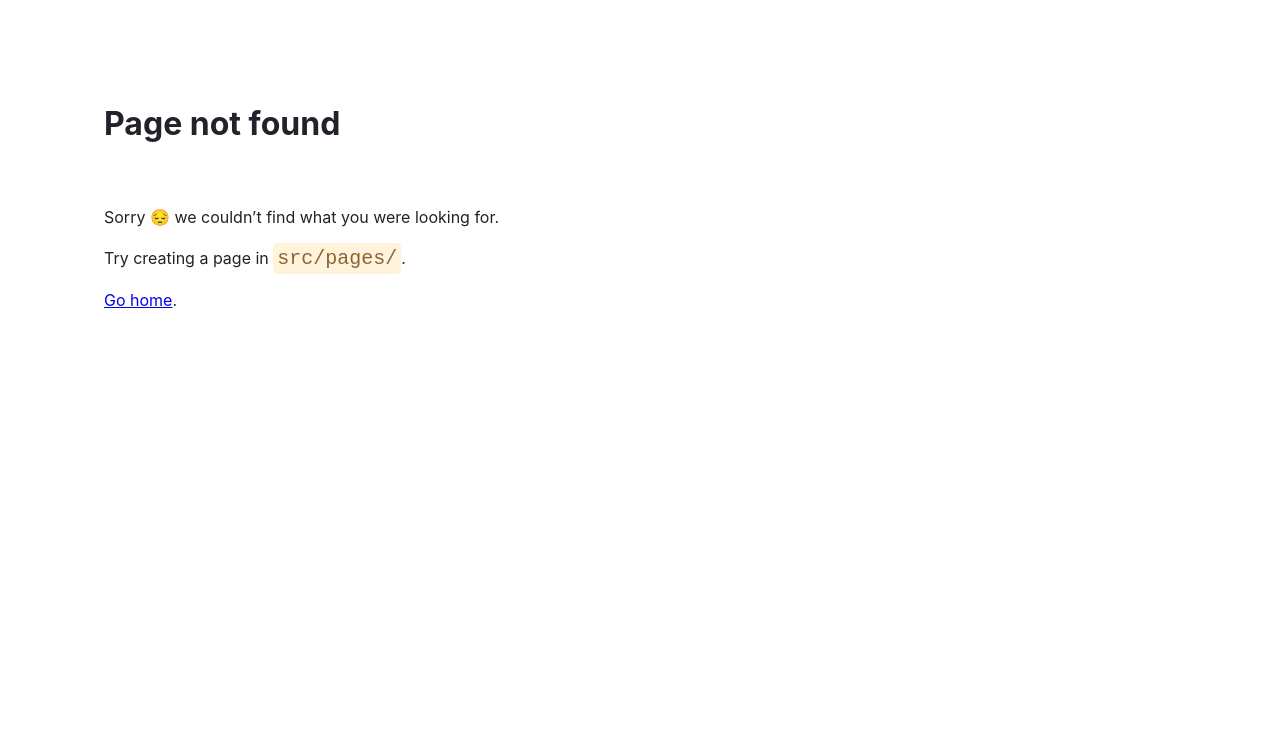
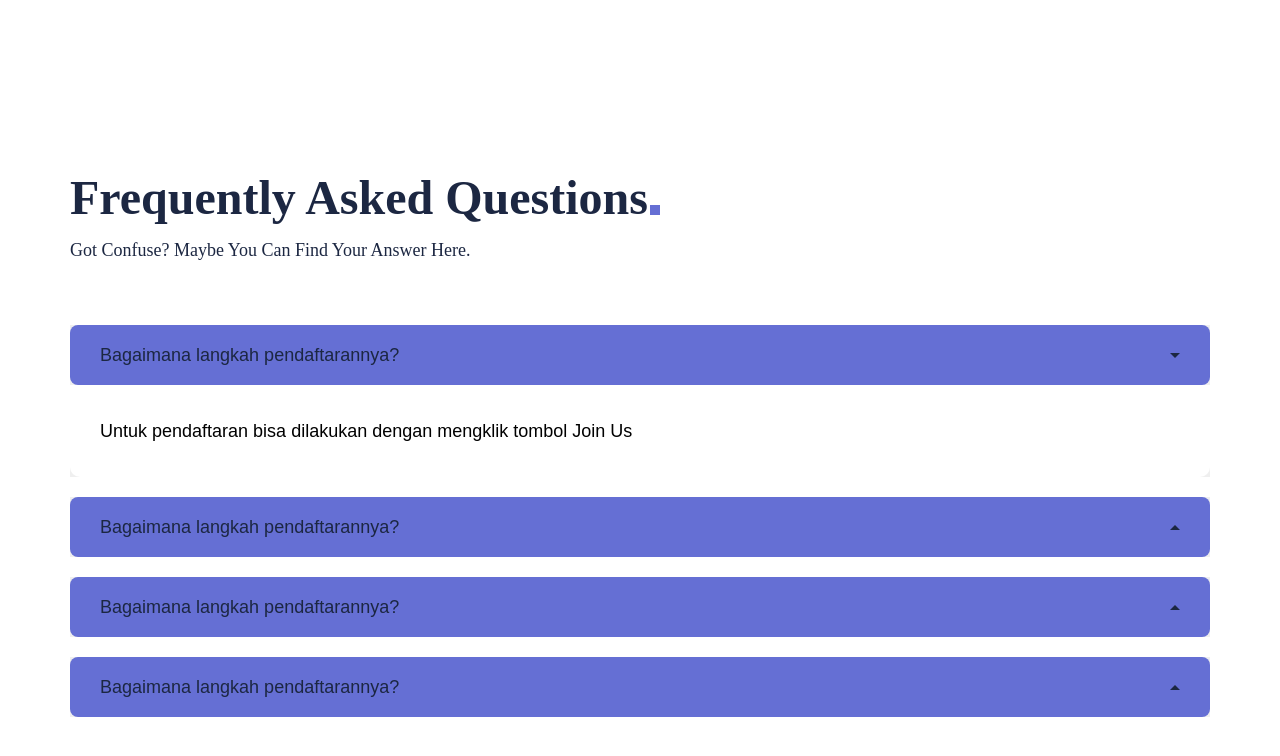
Before and after one commit to tsukiakari-academy/tsukiakari-academy-web, a Gatsby site: page /home/faqs/faqs in a window 1280 px wide. Before the commit this address had no page. Built offline with nearby package versions, Linux system fonts and the light colour scheme; Gatsby itself is replaced by a stand-in of ours.

Commit message:
implement faqs component

```diff
--- /dev/null
+++ b/src/pages/home/faqs/faqs-data.json
@@ -0,0 +1,18 @@
+[
+  {
+    "title": "Bagaimana langkah pendaftarannya?",
+    "description": "Untuk pendaftaran bisa dilakukan dengan mengklik tombol Join Us"
+  },
+  {
+    "title": "Bagaimana langkah pendaftarannya?",
+    "description": "Untuk pendaftaran bisa dilakukan dengan mengklik tombol Join Us Untuk pendaftaran bisa dilakukan dengan mengklik tombol Join Us Untuk pendaftaran bisa dilakukan dengan mengklik tombol Join Us"
+  },
+  {
+    "title": "Bagaimana langkah pendaftarannya?",
+    "description": "Untuk pendaftaran bisa dilakukan dengan mengklik tombol Join Us Untuk pendaftaran bisa dilakukan dengan mengklik tombol Join Us"
+  },
+  {
+    "title": "Bagaimana langkah pendaftarannya?",
+    "description": "Untuk pendaftaran bisa dilakukan dengan mengklik tombol Join Us Untuk pendaftaran bisa dilakukan dengan mengklik tombol Join Us Untuk pendaftaran bisa dilakukan dengan mengklik tombol Join Us Untuk pendaftaran bisa dilakukan dengan mengklik tombol Join Us"
+  }
+]
--- /dev/null
+++ b/src/pages/home/faqs/faqs.js
@@ -0,0 +1,32 @@
+import React from "react"
+
+import { Accordion, SectionTitle } from "@components"
+
+import "./faqs.scss"
+
+const faqs = require("./faqs-data.json")
+
+const Faqs = () => {
+  return (
+    <section className="faqs">
+      <div className="container">
+        <SectionTitle
+          align="left"
+          title="Frequently Asked Questions"
+          description="Got confuse? maybe you can find your answer here."
+          extraClass="d-none d-lg-flex"
+        />
+
+        <SectionTitle
+          title="FAQ"
+          description="Got confuse? maybe you can find your answer here."
+          extraClass="d-lg-none"
+        />
+
+        <Accordion data={faqs} extraClass="faqs__wrapper" />
+      </div>
+    </section>
+  )
+}
+
+export default Faqs
--- /dev/null
+++ b/src/pages/home/faqs/faqs.scss
@@ -0,0 +1,21 @@
+@import "@scss/palette";
+
+.faqs {
+  margin-top: 170px;
+
+  &__wrapper {
+    margin-top: 60px;
+  }
+}
+
+@media only screen and (min-width: 992px) and (max-width: 1199px) {
+  .faqs {
+    margin-top: 120px;
+  }
+}
+
+@media only screen and (max-width: 575px) {
+  .faqs {
+    margin-top: 120px;
+  }
+}
--- a/src/pages/index.js
+++ b/src/pages/index.js
@@ -7,6 +7,7 @@ import Banner from "./home/banner/banner"
 import About from "./home/about/about"
 import Talents from "./home/talents/talents"
 import Teams from "./home/teams/teams"
+import Faqs from "./home/faqs/faqs"
 
 import "@scss/app.scss"
 
@@ -26,7 +27,6 @@ const IndexPage = () => {
         if(talentsSection){
           talentsSection.current.scrollIntoView({behavior: 'smooth'})
         }
-
       default:
         break;
     }
@@ -43,6 +43,7 @@ const IndexPage = () => {
         <About refProp={aboutUsSection}/>
         <Teams />
         <Talents refProp={talentsSection}/>
+        <Faqs />
       </Layout>
     </>
   );
```
